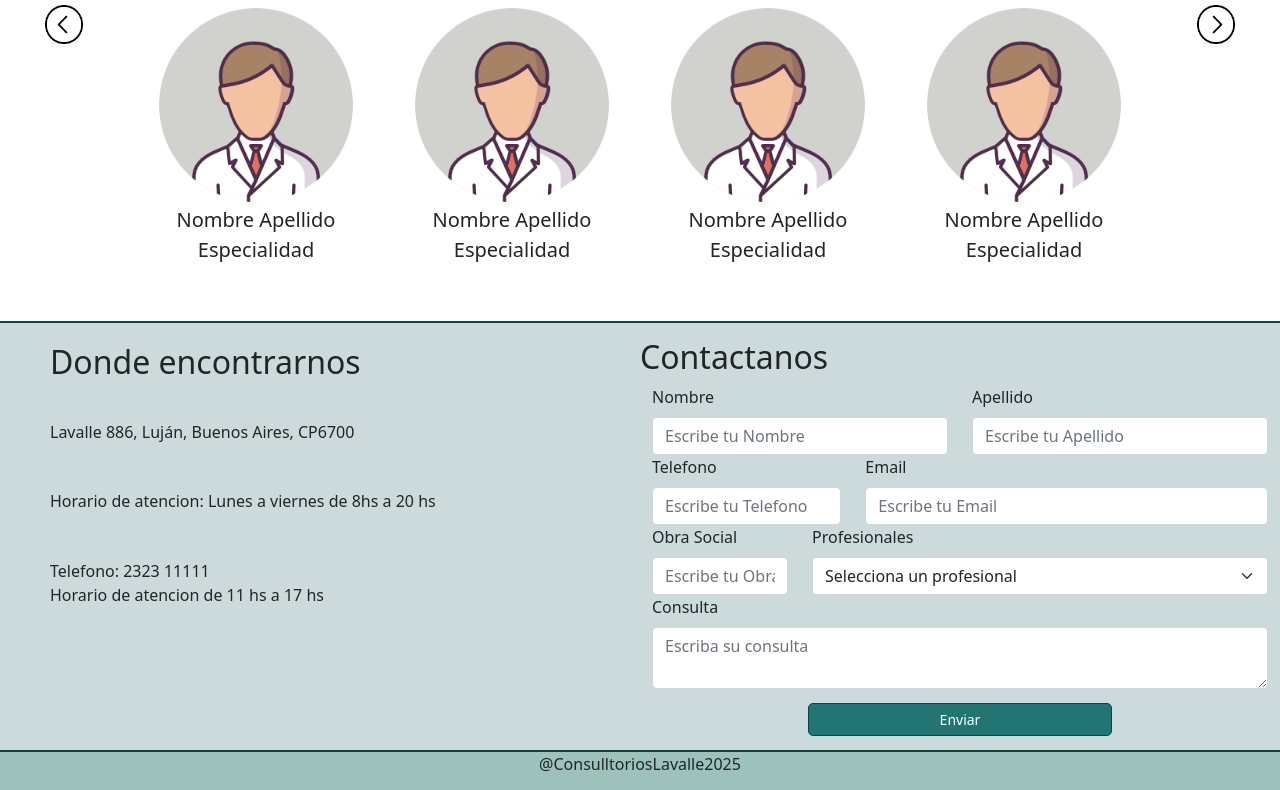
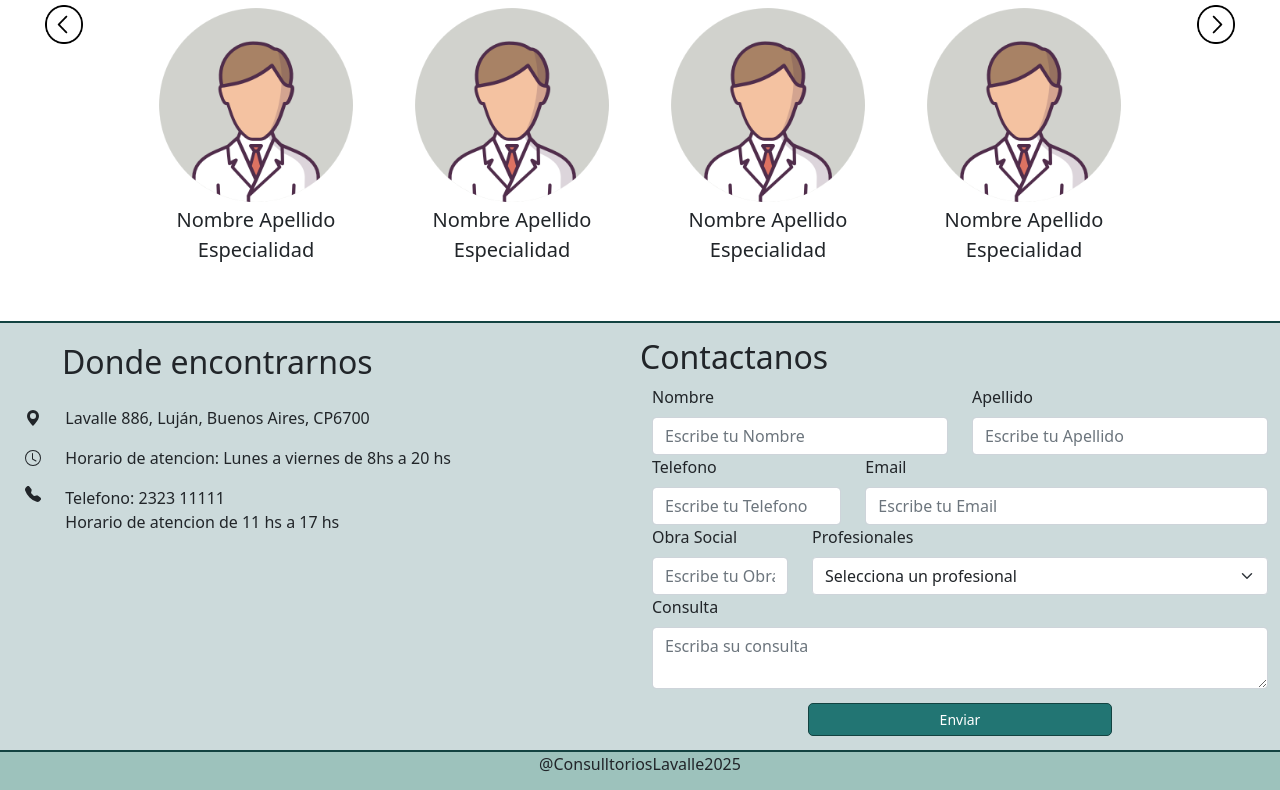
Before and after one commit to MartuZeman/Entrega2, a plain HTML site: page index.html in a window 1280 px wide. Shown: the part 913-1703 px from the top of the page. Drawn offline with nearby package versions, Linux system fonts and the light colour scheme; a web font is replaced by a local one.

Commit message:
Arreglo imagenes de contacto

```diff
--- a/css/styles.css
+++ b/css/styles.css
@@ -114,9 +114,10 @@ main section.contacto article {
   flex-direction: column;
   align-items: left;
   justify-content: left;
+
 }
 main section.contacto article.donde-encontrarnos {
-  height: 300px;
+  height: auto;
   width: 50%;
   justify-content: space-between;
   align-items: flex-start;
@@ -126,7 +127,7 @@ main section.contacto article.donde-encontrarnos h2 {
   padding-top: 20px;
 }
 main section.contacto article.donde-encontrarnos p {
-  padding-left: 50px;
+  margin-bottom: 0px;
 }
 main section.contacto article.donde-encontrarnos img {
   padding-left: 50px;
--- a/index.html
+++ b/index.html
@@ -84,20 +84,38 @@
       <!-- Seccion de contacto -->
       <section class="contacto">
         <article class="donde-encontrarnos">
-          <h2>Donde encontrarnos</h2>
-          <img
-            src="./assets/ubicacion.png"
-            alt="icono ubicacion"
-            width="30px"
-          />
-          <p>Lavalle 886, Luján, Buenos Aires, CP6700</p>
-          <img src="./assets/reloj.png" alt="icono reloj" width="20px" />
-          <p>Horario de atencion: Lunes a viernes de 8hs a 20 hs</p>
-          <img src="./assets/telefono.png" alt="icono telefono" width="20px" />
-          <p>
-            Telefono: 2323 11111 <br />
-            Horario de atencion de 11 hs a 17 hs
-          </p>
+          <div class="container">
+            <div class="row d-flex align-items-stretch">
+              <div class="col-12">
+                <h2>Donde encontrarnos</h2>
+              </div>
+            <div class="col-1 d-flex justify-content-end align-items-center mt-3" >
+              <svg xmlns="http://www.w3.org/2000/svg" width="16" height="16" fill="currentColor" class="bi bi-geo-alt-fill" viewBox="0 0 16 16">
+                <path d="M8 16s6-5.686 6-10A6 6 0 0 0 2 6c0 4.314 6 10 6 10m0-7a3 3 0 1 1 0-6 3 3 0 0 1 0 6"/>
+              </svg>
+            </div>
+            <div class="col-11 text-start d-flex align-items-center mt-3 ">
+            <p>Lavalle 886, Luján, Buenos Aires, CP6700</p>
+            </div>
+            <div class="col-1 d-flex justify-content-end align-items-center mt-3" >
+              <svg xmlns="http://www.w3.org/2000/svg" width="16" height="16" fill="currentColor" class="bi bi-clock" viewBox="0 0 16 16">
+                <path d="M8 3.5a.5.5 0 0 0-1 0V9a.5.5 0 0 0 .252.434l3.5 2a.5.5 0 0 0 .496-.868L8 8.71z"/>
+                <path d="M8 16A8 8 0 1 0 8 0a8 8 0 0 0 0 16m7-8A7 7 0 1 1 1 8a7 7 0 0 1 14 0"/>
+              </svg>
+            </div>
+            <div class="col-11 text-start d-flex align-items-center mt-3">
+              <p>Horario de atencion: Lunes a viernes de 8hs a 20 hs</p>
+            </div>
+            <div class="col-1 d-flex justify-content-end align-items-start mt-3">
+              <svg xmlns="http://www.w3.org/2000/svg" width="16" height="16" fill="currentColor" class="bi bi-telephone-fill" viewBox="0 0 16 16">
+                <path fill-rule="evenodd" d="M1.885.511a1.745 1.745 0 0 1 2.61.163L6.29 2.98c.329.423.445.974.315 1.494l-.547 2.19a.68.68 0 0 0 .178.643l2.457 2.457a.68.68 0 0 0 .644.178l2.189-.547a1.75 1.75 0 0 1 1.494.315l2.306 1.794c.829.645.905 1.87.163 2.611l-1.034 1.034c-.74.74-1.846 1.065-2.877.702a18.6 18.6 0 0 1-7.01-4.42 18.6 18.6 0 0 1-4.42-7.009c-.362-1.03-.037-2.137.703-2.877z"/>
+              </svg>
+            </div>
+            <div class="col-11 text-start d-flex align-items-center mt-3">
+              <p>Telefono: 2323 11111 <br />Horario de atencion de 11 hs a 17 hs</p>
+            </div>
+            </div>
+          </div>
         </article>
         <article class="contactanos">
           <h2>Contactanos</h2>
```
Also changed, not shown: pages/contacto.html (+1 -0 lines), pages/farmacia.html (+1 -0 lines), pages/profesionales.html (+1 -0 lines).
